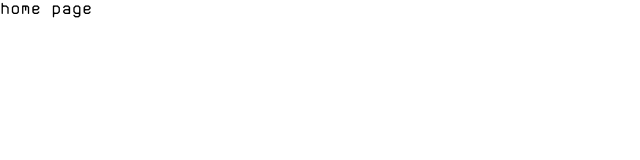
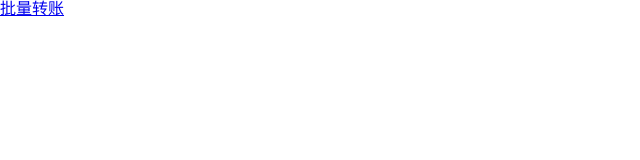
Before and after one commit to lybenson/tools-on-chain, a Next.js app: page /#/ in a window 1280 px wide. Shown: the top 160 px of the page, without its empty margins (0-640 px from the left). Built offline with nearby package versions, Linux system fonts and the light colour scheme.

Commit message:
feat: router

```diff
--- /dev/null
+++ b/src/app/batch-transfer/page.tsx
@@ -0,0 +1,3 @@
+export default function BatchTransfer () {
+  return <div>BatchTransfer</div>
+}
--- a/src/app/page.tsx
+++ b/src/app/page.tsx
@@ -1,7 +1,11 @@
 // import { Proto } from 'next/font/google'
+
+import Link from "next/link";
 
 // const inter = Inter({ subsets: ['latin'] })
 
 export default function Home() {
-  return <div>home page</div>
+  return <div>
+    <Link href='/batch-transfer'>批量转账</Link>
+  </div>
 }
```
